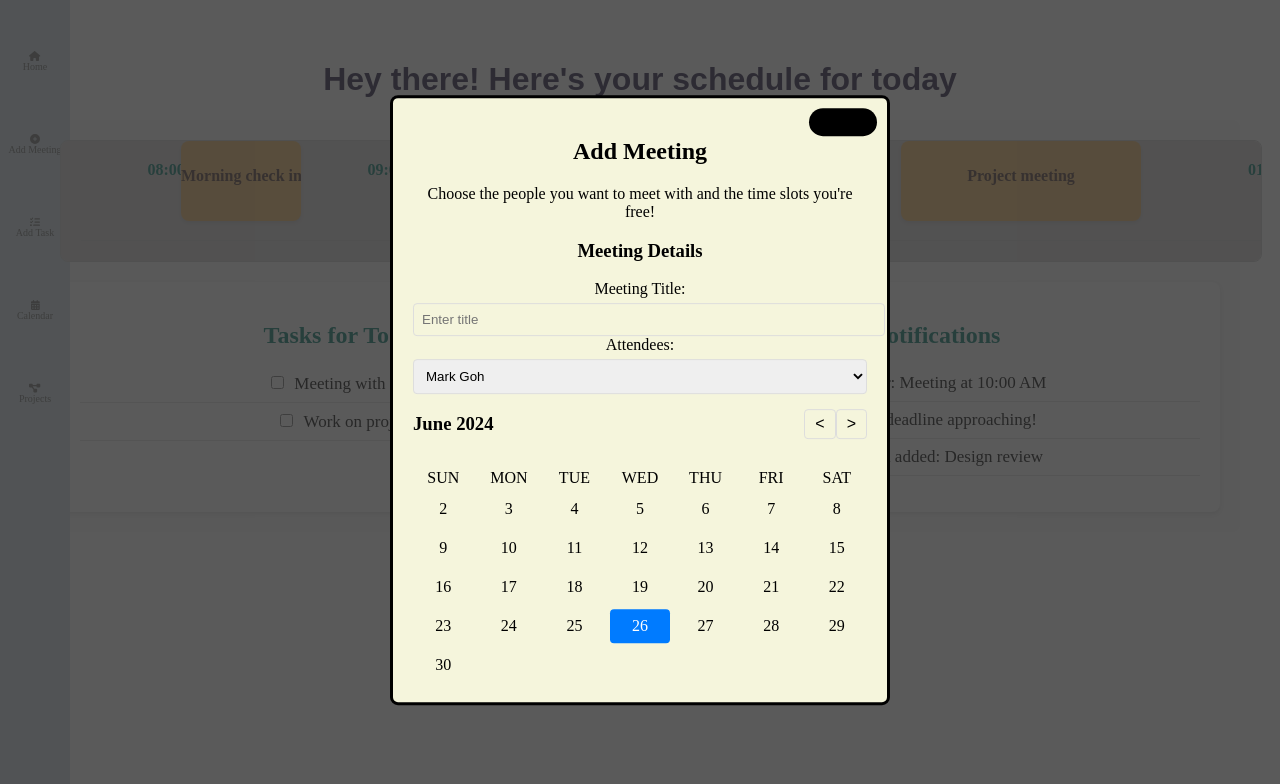
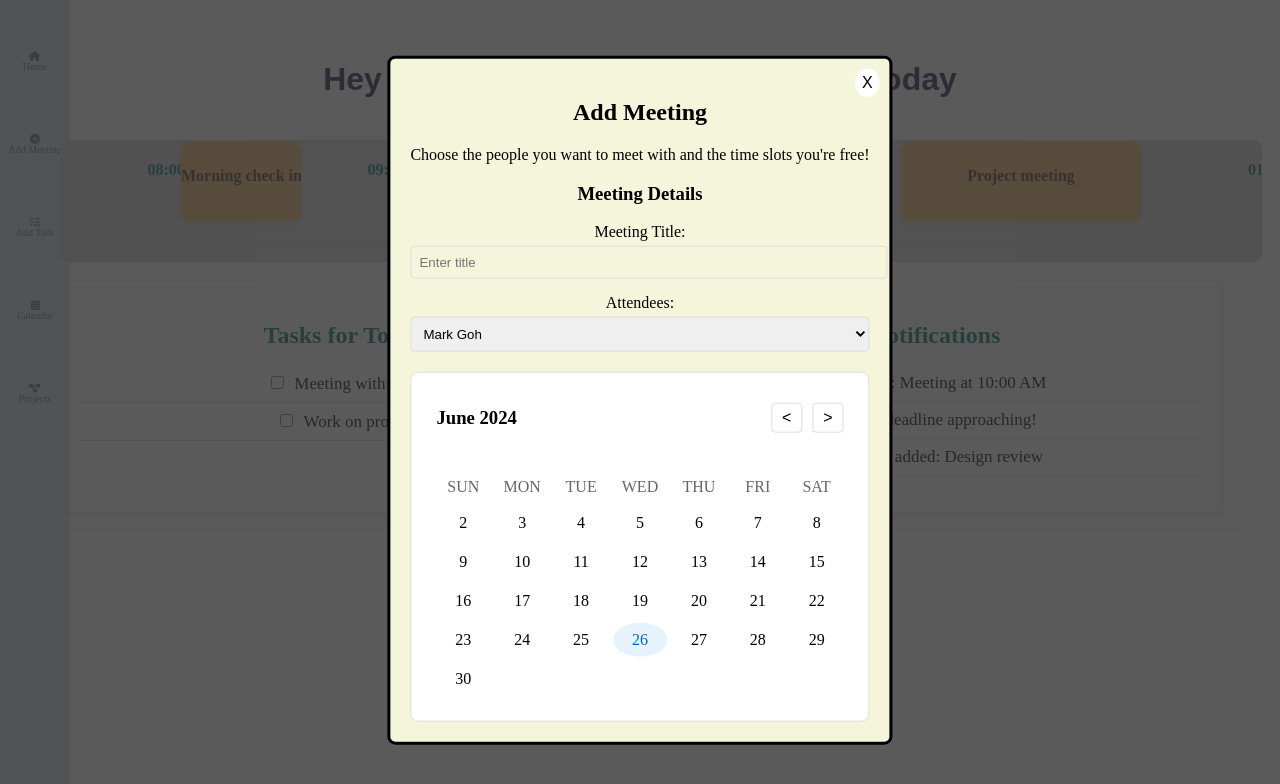
Before and after one commit to kimberlytmq/hackforgood, a React (Vite) app: page /home in a window 1280 px wide. Both pictures are taken after a click on the element "Add Meeting". Shown: the top 784 px of the page. Built offline with nearby package versions, Linux system fonts and the light colour scheme.

Commit message:
Edit close bar

```diff
--- a/src/components/MeetingPopup/MeetingPopup.css
+++ b/src/components/MeetingPopup/MeetingPopup.css
@@ -24,7 +24,7 @@ body.active-popup {
     top: 50%;
     left: 50%;
     transform: translate(-50%, -50%);
-    background: beige; /* Blue background */
+    background: beige;
     padding: 20px;
     border-radius: 8px;
     max-width: 2000px;
@@ -39,13 +39,17 @@ body.active-popup {
     top: 10px;
     right: 10px;
     padding: 5px 7px;
+    background: white;
 }
 
-.calendar-section {
+/* Add these new styles to your existing MeetingPopup.css */
+
+.calendar-container {
     margin-top: 20px;
     padding: 15px;
     border: 1px solid #ddd;
     border-radius: 8px;
+    background: white;
   }
 
   .calendar-header {
@@ -53,38 +57,41 @@ body.active-popup {
     justify-content: space-between;
     align-items: center;
     margin-bottom: 15px;
+    padding: 0 10px;
   }
 
-.calendar-header button {
+  .calendar-nav {
+    display: flex;
+    gap: 10px;
+  }
+
+  .calendar-nav button {
     padding: 5px 10px;
-  background: none;
     border: 1px solid #ddd;
+    background: white;
     border-radius: 4px;
     cursor: pointer;
-}
-
-.calendar-header button:hover {
-  background: #f0f0f0;
   }
 
   .calendar-grid {
     display: grid;
     grid-template-columns: repeat(7, 1fr);
     gap: 5px;
+    padding: 10px;
   }
 
-.calendar-day-header {
+  .calendar-weekday {
     text-align: center;
-  font-weight: bold;
+    font-weight: 500;
+    color: #666;
     padding: 5px;
-  color: #666;
   }
 
   .calendar-day {
     text-align: center;
     padding: 8px;
     cursor: pointer;
-  border-radius: 4px;
+    border-radius: 50%;
   }
 
   .calendar-day:hover {
@@ -92,26 +99,24 @@ body.active-popup {
   }
 
   .calendar-day.selected {
-  background: #007bff;
-  color: white;
+    background: #e6f3ff;
+    color: #0066cc;
   }
 
-.calendar-day.empty {
-  cursor: default;
+  /* Make form elements look better */
+  .box {
+    margin-bottom: 15px;
   }
 
-/* Adjust the popup content width to accommodate the calendar */
-.Meetingpopup .Meetingpopup-content {
-  min-width: 400px;
-  max-width: 500px;
+  .box label {
+    display: block;
+    margin-bottom: 5px;
   }
 
-/* Make the form elements stretch full width */
   .box input,
   .box select {
     width: 100%;
     padding: 8px;
-  margin-top: 5px;
     border: 1px solid #ddd;
     border-radius: 4px;
   }
--- a/src/components/MeetingPopup/MeetingPopup.jsx
+++ b/src/components/MeetingPopup/MeetingPopup.jsx
@@ -72,7 +72,7 @@ function MeetingPopup({ setIsMeetingPopupOpen }) {
           </div>
         </div>
         <button className="close-Meetingpopup" onClick={handleClose}>
-          CLOSE
+          X
         </button>
       </div>
     </div>
```
Lines whose indentation alone changed are shown as unchanged.
